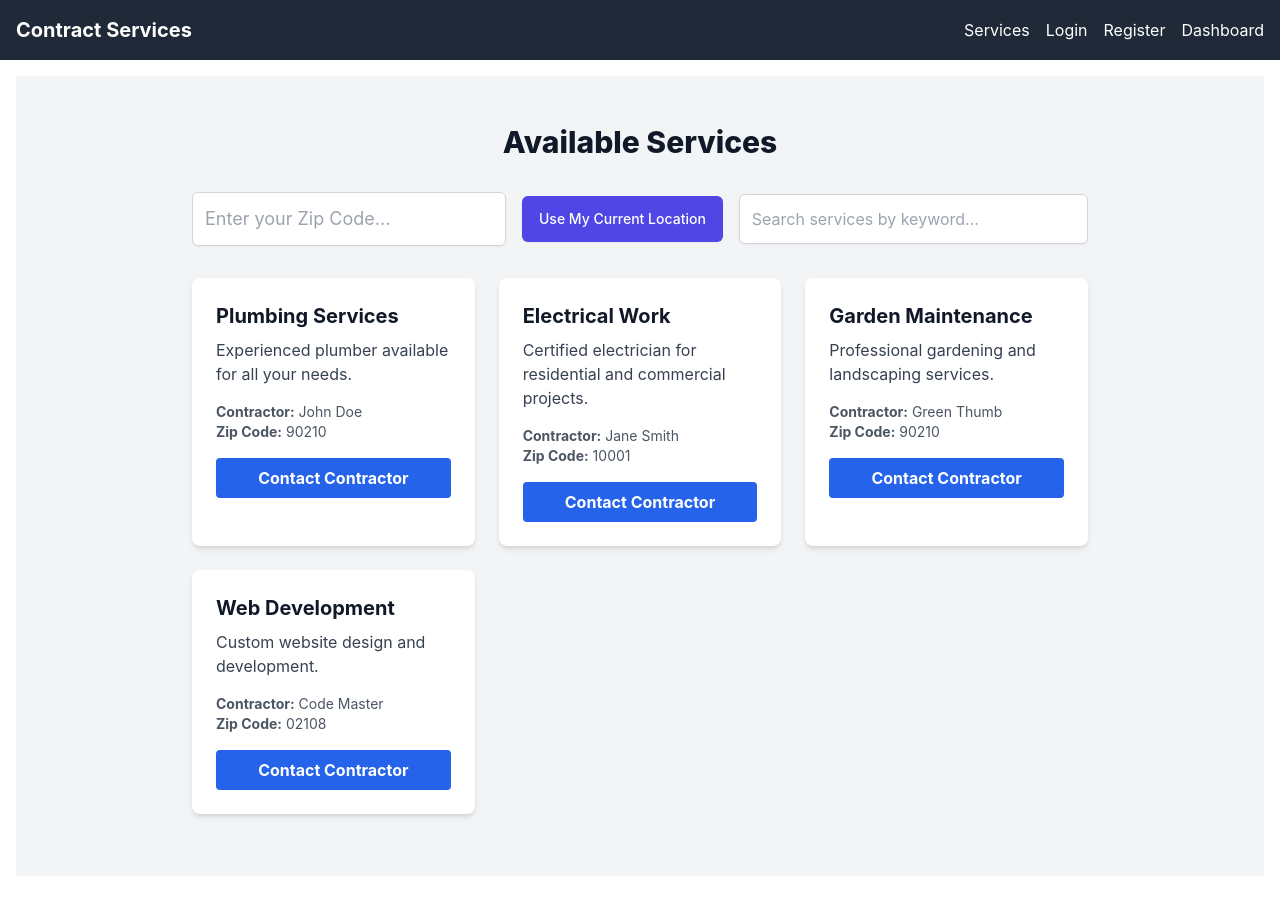
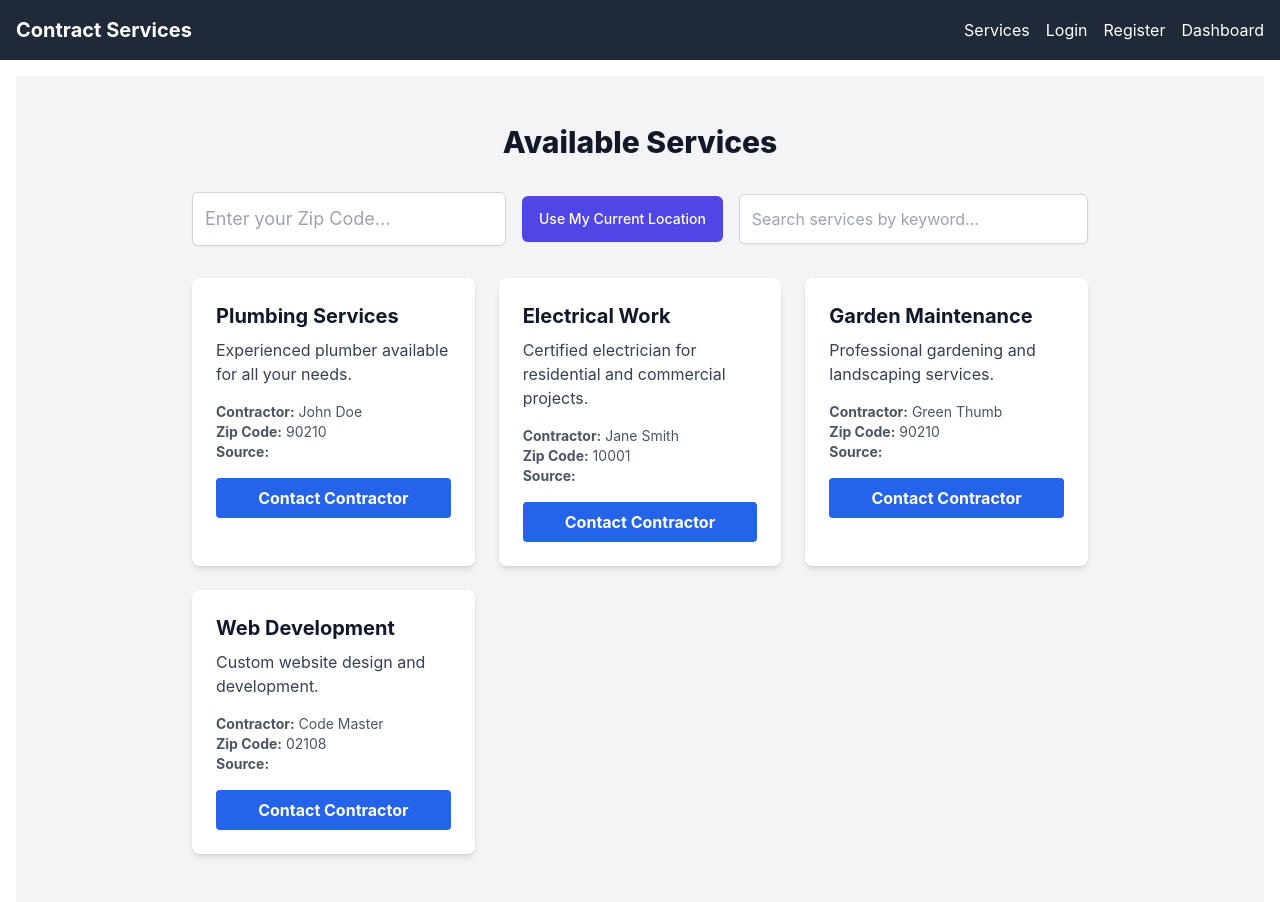
Before and after one commit to offbeatshotz/servicecontractorpro, a Next.js app: page /services in a window 1280 px wide. Shown: the top 902 px of the page. Built offline with nearby package versions, Linux system fonts and the light colour scheme.

Commit message:
Add files via upload

```diff
--- a/pages/services.js
+++ b/pages/services.js
@@ -134,6 +134,7 @@ function ServicesPage() {
                 <p className="text-gray-700 mb-4">{service.description}</p>
                 <p className="text-sm text-gray-600"><strong>Contractor:</strong> {service.contractor}</p>
                 <p className="text-sm text-gray-600"><strong>Zip Code:</strong> {service.zip}</p>
+                <p className="text-sm text-gray-600"><strong>Source:</strong> {service.source}</p>
                 <button className="mt-4 w-full bg-blue-600 hover:bg-blue-700 text-white font-bold py-2 px-4 rounded">
                   Contact Contractor
                 </button>
```
